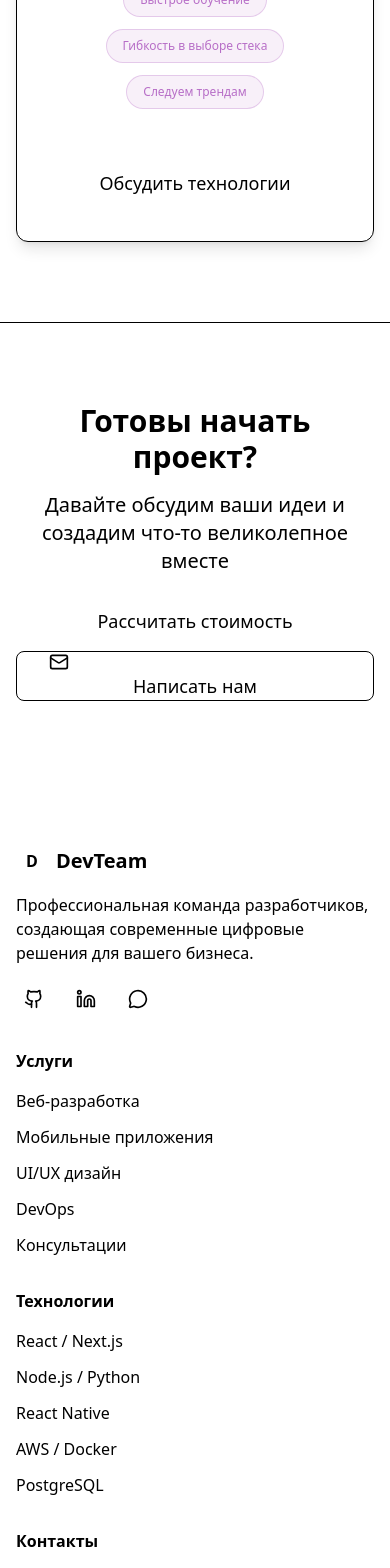
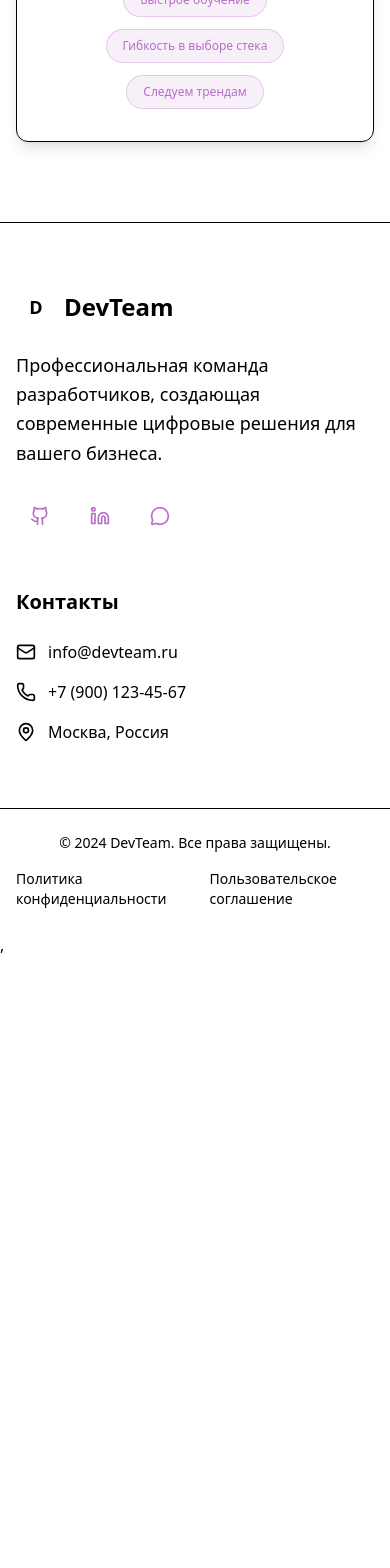
Before and after one commit to sxd993/BEA-Website, a React (Vite) app: page / in a window 390 px wide. Shown: the part 8480-10048 px from the top of the page. After the commit the page ends 9437 px from the top, so only its background shows below. Built offline with nearby package versions, Linux system fonts and the light colour scheme.

Commit message:
футер

```diff
--- a/src/app/layouts/Footer.tsx
+++ b/src/app/layouts/Footer.tsx
@@ -1,102 +1,56 @@
 import { Mail, Phone, MapPin, Github, Linkedin, MessageCircle } from "lucide-react";
 
 export const Footer = () => {
-
-
   return (
     <footer id="contact" className="bg-background border-t">
-      {/* CTA Section */}
-      <div className="py-20 bg-primary/5">
-        <div className="container mx-auto px-4 text-center">
-          <h2 className="text-3xl lg:text-5xl font-bold mb-4">
-            Готовы начать проект?
-          </h2>
-          <p className="text-xl text-muted-foreground mb-8 max-w-2xl mx-auto">
-            Давайте обсудим ваши идеи и создадим что-то великолепное вместе
-          </p>
-          <div className="flex flex-col sm:flex-row gap-4 justify-center">
-            <button className="text-lg px-8 lg-button">
-              Рассчитать стоимость
-            </button>
-            <button className="text-lg px-8 border border-outline rounded-lg">
-              <Mail className="mr-2 h-5 w-5" />
-              Написать нам
-            </button>
-          </div>
-        </div>
-      </div>
 
       {/* Main Footer */}
       <div className="py-16">
         <div className="container mx-auto px-4">
-          <div className="grid lg:grid-cols-4 gap-8">
+          <div className="grid lg:grid-cols-2 gap-12 lg:gap-16">
             {/* Company Info */}
-            <div className="space-y-4">
+            <div className="space-y-6">
               <div className="flex items-center space-x-2">
-                <div className="w-8 h-8 bg-primary rounded-lg flex items-center justify-center">
-                  <span className="text-primary-foreground font-bold">D</span>
+                <div className="w-10 h-10 bg-foreground rounded-xl flex items-center justify-center">
+                  <span className="text-background font-bold text-lg">D</span>
                 </div>
-                <span className="text-xl font-semibold">DevTeam</span>
+                <span className="text-2xl font-semibold">DevTeam</span>
               </div>
-              <p className="text-muted-foreground">
+              <p className="text-muted-foreground text-lg leading-relaxed max-w-md">
                 Профессиональная команда разработчиков, создающая современные цифровые решения для вашего бизнеса.
               </p>
-              <div className="flex space-x-4">
-                <button className="p-2 rounded-full hover:bg-accent transition-colors">
+              <div className="flex space-x-3">
+                <button className="w-12 h-12 rounded-full flex items-center justify-center text-[#b76ec7] hover:bg-[#b76ec7]/25 transition-all duration-200 hover:shadow-[0_0_0_6px_rgba(183,110,199,0.25)] group">
                   <Github className="h-5 w-5" />
                 </button>
-                <button className="p-2 rounded-full hover:bg-accent transition-colors">
+                <button className="w-12 h-12 rounded-full flex items-center justify-center text-[#b76ec7] hover:bg-[#b76ec7]/25 transition-all duration-200 hover:shadow-[0_0_0_6px_rgba(183,110,199,0.25)] group">
                   <Linkedin className="h-5 w-5" />
                 </button>
-                <button className="p-2 rounded-full hover:bg-accent transition-colors">
+                <button className="w-12 h-12 rounded-full flex items-center justify-center text-[#b76ec7] hover:bg-[#b76ec7]/25 transition-all duration-200 hover:shadow-[0_0_0_6px_rgba(183,110,199,0.25)] group">
                   <MessageCircle className="h-5 w-5" />
                 </button>
               </div>
             </div>
 
-            {/* Services */}
-            <div>
-              <h3 className="font-semibold mb-4">Услуги</h3>
-              <ul className="space-y-3 text-muted-foreground">
-                <li><a href="#" className="hover:text-foreground transition-colors">Веб-разработка</a></li>
-                <li><a href="#" className="hover:text-foreground transition-colors">Мобильные приложения</a></li>
-                <li><a href="#" className="hover:text-foreground transition-colors">UI/UX дизайн</a></li>
-                <li><a href="#" className="hover:text-foreground transition-colors">DevOps</a></li>
-                <li><a href="#" className="hover:text-foreground transition-colors">Консультации</a></li>
-              </ul>
-            </div>
-
-            {/* Technologies */}
-            <div>
-              <h3 className="font-semibold mb-4">Технологии</h3>
-              <ul className="space-y-3 text-muted-foreground">
-                <li><a href="#" className="hover:text-foreground transition-colors">React / Next.js</a></li>
-                <li><a href="#" className="hover:text-foreground transition-colors">Node.js / Python</a></li>
-                <li><a href="#" className="hover:text-foreground transition-colors">React Native</a></li>
-                <li><a href="#" className="hover:text-foreground transition-colors">AWS / Docker</a></li>
-                <li><a href="#" className="hover:text-foreground transition-colors">PostgreSQL</a></li>
-              </ul>
-            </div>
-
             {/* Contact */}
-            <div>
-              <h3 className="font-semibold mb-4">Контакты</h3>
-              <div className="space-y-3 text-muted-foreground">
+            <div className="space-y-6">
+              <h3 className="text-xl font-semibold">Контакты</h3>
+              <div className="space-y-4">
                 <div className="flex items-center space-x-3">
-                  <Mail className="h-4 w-4" />
-                  <a href="mailto:info@devteam.ru" className="hover:text-foreground transition-colors">
+                  <Mail className="h-5 w-5 text-muted-foreground" />
+                  <a href="mailto:info@devteam.ru" className="text-foreground hover:text-primary transition-colors">
                     info@devteam.ru
                   </a>
                 </div>
                 <div className="flex items-center space-x-3">
-                  <Phone className="h-4 w-4" />
-                  <a href="tel:+79001234567" className="hover:text-foreground transition-colors">
+                  <Phone className="h-5 w-5 text-muted-foreground" />
+                  <a href="tel:+79001234567" className="text-foreground hover:text-primary transition-colors">
                     +7 (900) 123-45-67
                   </a>
                 </div>
                 <div className="flex items-center space-x-3">
-                  <MapPin className="h-4 w-4" />
-                  <span>Москва, Россия</span>
+                  <MapPin className="h-5 w-5 text-muted-foreground" />
+                  <span className="text-foreground">Москва, Россия</span>
                 </div>
               </div>
             </div>
@@ -104,9 +58,8 @@ export const Footer = () => {
         </div>
       </div>
 
-
       {/* Bottom */}
-      <div className="py-6">
+      <div className="py-6 border-t border-border">
         <div className="container mx-auto px-4">
           <div className="flex flex-col md:flex-row justify-between items-center gap-4">
             <p className="text-sm text-muted-foreground">
@@ -125,4 +78,4 @@ export const Footer = () => {
       </div>
     </footer>
   );
-}
+};
--- a/src/features/home/ui/NeededTechnology.tsx
+++ b/src/features/home/ui/NeededTechnology.tsx
@@ -35,13 +35,6 @@ export const NeededTechnology = () => {
                     </span>
                   ))}
                 </div>
-
-                {/* CTA кнопка */}
-                <div className="pt-6">
-                  <button className="bg-primary text-primary-foreground px-8 py-3 rounded-lg hover:bg-primary/90 transition-colors font-medium text-lg">
-                    Обсудить технологии
-                  </button>
-                </div>
               </div>
             </div>
           </div>
--- a/src/features/home/ui/Stack.tsx
+++ b/src/features/home/ui/Stack.tsx
@@ -93,7 +93,7 @@ export const Stack = () => {
                 >
                   {/* Иконка и заголовок */}
                   <div className="flex items-center space-x-3 mb-6">
-                    <div className="text-2xl group-hover:scale-110 transition-transform duration-300">
+                    <div className="text-2xl group-hover:scale-130 transition-transform duration-300">
                       {category.icon}
                     </div>
                     <h3 className="text-xl font-semibold text-foreground">
```
